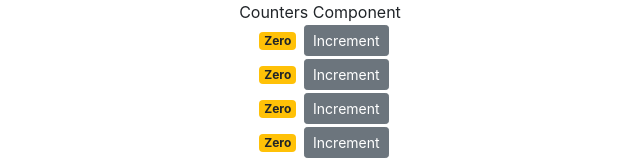
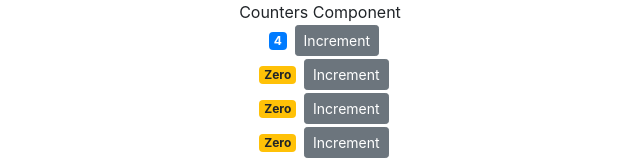
Before and after one commit to lcardoz/counter-app-bootstrap, a React (Create React App) app: page / in a window 1280 px wide. Shown: the top 160 px of the page, without its empty margins (320-960 px from the left). Built offline with nearby package versions, Linux system fonts and the light colour scheme.

Commit message:
passed props into Counter component so values increment correctly

```diff
--- a/src/components/Counter.jsx
+++ b/src/components/Counter.jsx
@@ -1,9 +1,9 @@
 import { React, useState } from 'react';
 
-const Counter = () => {
+const Counter = ({value}) => {
 
   const [data, setData] = useState({
-    count: 0,
+    count: value,
     // imageUrl: 'https://picsum.photos/200',
     // tags: ['tag1', 'tag2', 'tag3'],
   });
--- a/src/components/Counters.jsx
+++ b/src/components/Counters.jsx
@@ -1,15 +1,22 @@
-import React from 'react';
+import React, {useState} from 'react';
 import Counter from './Counter';
 
 const Counters = () => {
 
+  const [data, setData] = useState({
+    counters: [
+      {id: 1, value: 4},
+      {id: 2, value: 0},
+      {id: 3, value: 0},
+      {id: 4, value: 0},
+    ]
+  })
+
   return (
     <div>
       Counters Component
-      <Counter />
-      <Counter />
-      <Counter />
-      <Counter />
+      {data.counters.map(counter =>
+        <Counter key={counter.id} value={counter.value} selected={true} />)}
     </div>
   )
 }
```
